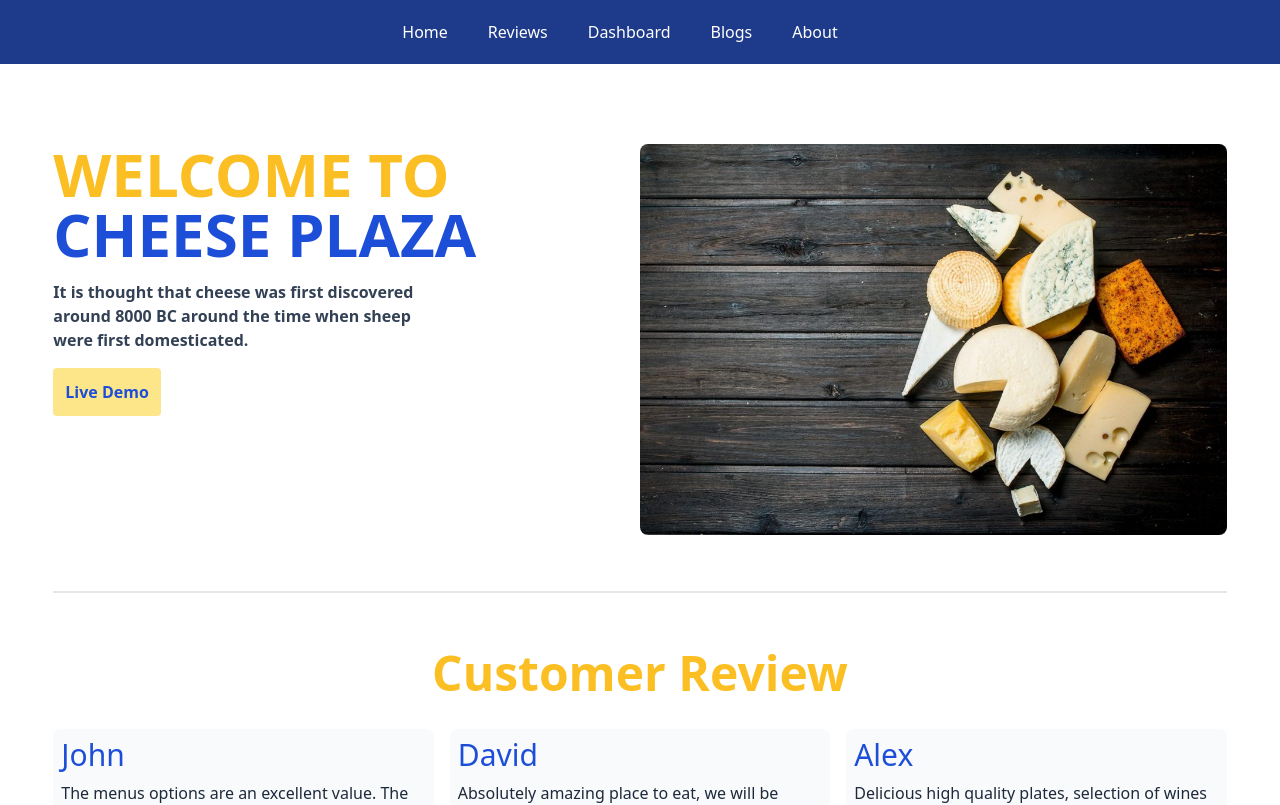
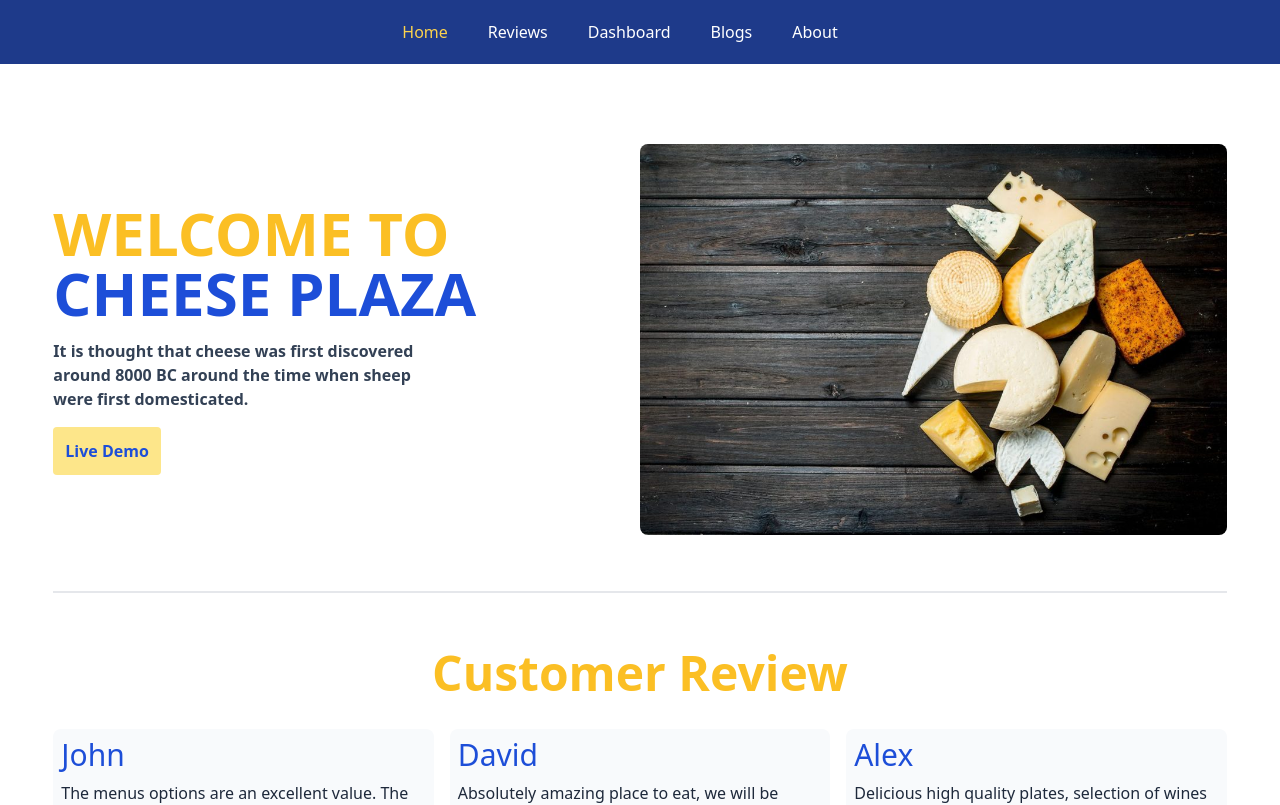
Before and after one commit to ThakurSaad/cheese-plaza, a React (Create React App) app: page / in a window 1280 px wide. Shown: the top 805 px of the page. Built offline with nearby package versions, Linux system fonts and the light colour scheme.

Commit message:
custom Link

```diff
--- /dev/null
+++ b/src/components/CustomLink/CustomLink.js
@@ -0,0 +1,23 @@
+import React from "react";
+import { Link, useMatch, useResolvedPath } from "react-router-dom";
+
+function CustomLink({ children, to, ...props }) {
+  let resolved = useResolvedPath(to);
+  let match = useMatch({ path: resolved.pathname, end: true });
+
+  return (
+    <div>
+      <Link
+        style={{
+          color: match ? "rgb(252 211 77)" : "white",
+        }}
+        to={to}
+        {...props}
+      >
+        {children}
+      </Link>
+    </div>
+  );
+}
+
+export default CustomLink;
--- a/src/components/Header/Header.js
+++ b/src/components/Header/Header.js
@@ -1,15 +1,15 @@
 import React from "react";
 import './Header.css';
-import { Link } from "react-router-dom";
+import CustomLink from "../CustomLink/CustomLink";
 
 const Header = () => {
   return (
     <div className="lg:flex lg:justify-center grid sm:grid-cols-1 bg-blue-900 text-white text-center py-5">
-      <Link className="md:mr-10 hover:text-amber-300 duration-150" to="/">Home</Link>
-      <Link className="md:mr-10 hover:text-amber-300 duration-150" to="/reviews">Reviews</Link>
-      <Link className="md:mr-10 hover:text-amber-300 duration-150" to="/dashboard">Dashboard</Link>
-      <Link className="md:mr-10 hover:text-amber-300 duration-150" to="/blogs">Blogs</Link>
-      <Link className="md:mr-10 hover:text-amber-300 duration-150" to="/about">About</Link>
+      <CustomLink className="md:mr-10" to="/">Home</CustomLink>
+      <CustomLink className="md:mr-10" to="/reviews">Reviews</CustomLink>
+      <CustomLink className="md:mr-10" to="/dashboard">Dashboard</CustomLink>
+      <CustomLink className="md:mr-10" to="/blogs">Blogs</CustomLink>
+      <CustomLink className="md:mr-10" to="/about">About</CustomLink>
     </div>
   );
 };
--- a/src/components/Home/Home.js
+++ b/src/components/Home/Home.js
@@ -17,7 +17,7 @@ const Home = () => {
 
   return (
     <main>
-      <header className="grid lg:grid-cols-2 justify-items-center w-full mt-20">
+      <header className="grid lg:grid-cols-2 items-center w-full mt-20">
         <section className="box-border">
           <h1 className="text-6xl text-amber-400 font-bold">
             WELCOME TO <br />{" "}
```
